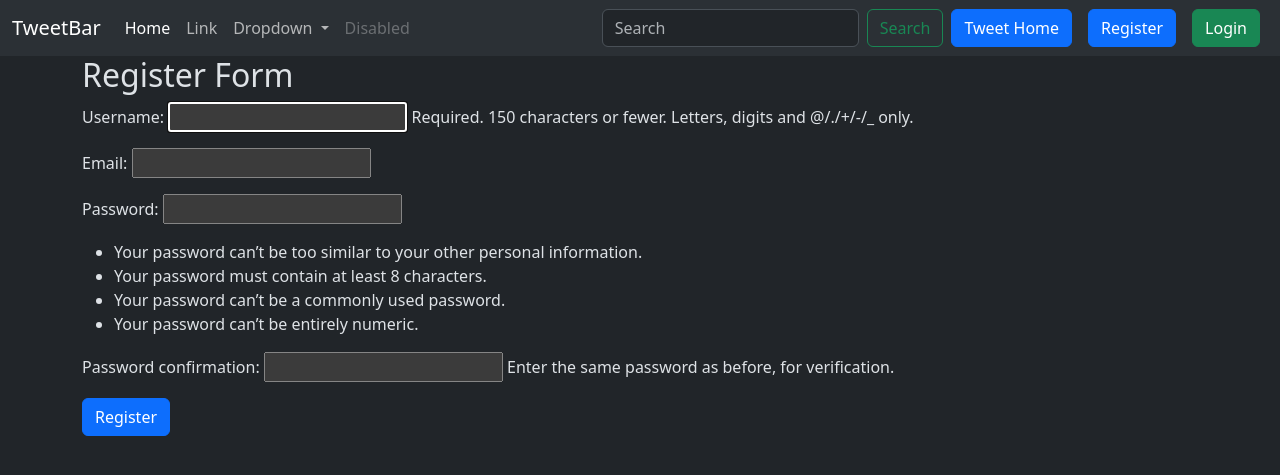
After one commit to Garvs15/Django-Project, a Django app: page /register/ in a window 1280 px wide. The commit adds this page. Shown: the top 475 px of the page. Run offline with Django 5.2, Linux system fonts and the light colour scheme.

Commit message:
Further Files Added

```diff
--- a/djproject/djproject/settings.py
+++ b/djproject/djproject/settings.py
@@ -123,3 +123,7 @@ STATICFILES_DIRS = [
 
 MEDIA_URL = '/media/'
 MEDIA_ROOT = os.path.join(BASE_DIR, 'media')
+
+LOGIN_URL = '/accounts/login'
+LOGIN_REDIRECT_URL = '/tweet/'
+LOGOUT_REDIRECT_URL = '/tweet/'
--- a/djproject/djproject/urls.py
+++ b/djproject/djproject/urls.py
@@ -19,9 +19,12 @@ from django.urls import path, include
 from django.conf import settings
 from django.conf.urls.static import static
 from tweet import views
+from django.contrib.auth.urls import views as auth_views
 
 urlpatterns = [
     path('admin/', admin.site.urls),
     path('tweet/', include('tweet.urls')),
+    path('accounts/', include('django.contrib.auth.urls')),
+    path('register/', views.register, name='register'),
     path('', views.home, name='home')      # homepage defined -> create homepage_view
 ] + static(settings.MEDIA_URL, document_root=settings.MEDIA_ROOT)
--- a/djproject/templates/layout.html
+++ b/djproject/templates/layout.html
@@ -69,6 +69,17 @@
               Search
             </button>
           </form>
+          <a href="{% url 'tweet_list' %}" class="btn btn-primary mx-2">Tweet Home</a>
+          {% comment %} Check if a user is authenticated or not {% endcomment %}
+          {% if user.is_authenticated %}
+          <form method="post" action="{% url 'logout' %}">
+            {% csrf_token %}
+            <button class="btn btn-danger" type="submit">Logout</button>
+          </form>
+          {% else %}
+           <a href="{% url 'register' %}" class="btn btn-primary mx-2">Register</a>
+          <a href="{%url 'login' %}" class="btn btn-success mx-2">Login</a>
+          {% endif %}
         </div>
       </div>
     </nav>
--- a/djproject/templates/tweet_list.html
+++ b/djproject/templates/tweet_list.html
@@ -13,8 +13,10 @@ Tweet List
     <div class="card-body">
       <h5 class="card-title">{{tweet.user.username}}</h5>
       <p class="card-text">{{tweet.text}}</p>
+      {% if tweet.user == user %}
       <a href={% url 'tweet_edit' tweet.id %} class="btn btn-primary">Edit</a>
       <a href={% url 'tweet_delete' tweet.id %} class="btn btn-danger">Delete</a>
+      {% endif %}
     </div>
   </div>
   {% endfor %}
--- a/djproject/tweet/forms.py
+++ b/djproject/tweet/forms.py
@@ -1,7 +1,16 @@
 from django import forms
 from .models import Tweet
+from django.contrib.auth.forms import UserCreationForm
+from django.contrib.auth.models import User
 
 class TweetForm(forms.ModelForm):
     class Meta:
         model = Tweet
         fields = ['text', 'photo']
+
+# Users Registration Form
+class UserRegistrationForm(UserCreationForm):
+    email = forms.EmailField()
+    class Meta:
+        model = User
+        fields = ('username', 'email', 'password1', 'password2')
--- /dev/null
+++ b/djproject/tweet/templates/registration/register.html
@@ -0,0 +1,11 @@
+{% extends 'layout.html' %}
+
+{% block content %}
+<h2>Register Form</h2>
+<form method="post">
+    {% csrf_token %}
+    {{ form.as_p }}
+    <button class="btn btn-primary">Register</button>
+
+</form>
+{% endblock  %}
--- a/djproject/tweet/urls.py
+++ b/djproject/tweet/urls.py
@@ -4,7 +4,8 @@ from . import views
 urlpatterns = [
     path('home/', views.index, name='tweet_index'),
     path('', views.tweet_list, name='tweet_list'),
-    path('create', views.tweet_create, name='tweet_create'),
+    path('create/', views.tweet_create, name='tweet_create'),
     path('<int:tweet_id>/edit/', views.tweet_edit, name='tweet_edit'),
-    path('<int:tweet_id>/delete/', views.tweet_delete, name='tweet_delete')
+    path('<int:tweet_id>/delete/', views.tweet_delete, name='tweet_delete'),
+    path('register/', views.register, name='register')
 ]
--- a/djproject/tweet/views.py
+++ b/djproject/tweet/views.py
@@ -1,7 +1,9 @@
 from django.shortcuts import render
 from .models import Tweet
-from .forms import TweetForm
+from .forms import TweetForm, UserRegistrationForm
 from django.shortcuts import get_object_or_404, redirect
+from django.contrib.auth.decorators import login_required
+from django.contrib.auth import login
 
 # Create your views here.
 
@@ -16,6 +18,8 @@ def tweet_list(request):
     tweets = Tweet.objects.all().order_by('-created_at')
     return render(request, 'tweet_list.html', {'tweets': tweets})
 
+# Portect the route from the another user
+@login_required
 def tweet_create(request):
     if request.method == "POST":
         form = TweetForm(request.POST, request.FILES)
@@ -29,6 +33,7 @@ def tweet_create(request):
     return render(request, 'tweet_form.html', {'form': form})
 
 # Edit form
+@login_required
 def tweet_edit(request, tweet_id):
     tweet = get_object_or_404(Tweet, pk=tweet_id, user = request.user)
     if request.method == 'POST':
@@ -43,9 +48,23 @@ def tweet_edit(request, tweet_id):
     return render(request, 'tweet_form.html', {'form': form})
 
 # Delete thw tweet
+@login_required
 def tweet_delete(request, tweet_id):
     tweet = get_object_or_404(Tweet, pk=tweet_id, user = request.user)
     if request.method == 'POST':
         tweet.delete()
         return redirect('tweet_list')
     return render(request, 'tweet_confirm_delete.html', {'tweet': tweet})
+
+def register(request):
+    if request.method == 'POST':
+      form = UserRegistrationForm(request.POST)
+      if form.is_valid():
+          user = form.save(commit=False)
+          user.set_password(form.cleaned_data['password1'])
+          user.save()
+          login(request, user)
+          return redirect('tweet_list')
+    else:
+        form = UserRegistrationForm()
+    return render(request, 'registration/register.html', {'form': form })
```
Also changed, not shown: djproject/templates/tweet_confirm_delete.html (+17 -0 lines), djproject/templates/tweet_form.html (+55 -21 lines), djproject/tweet/templates/registration/logged_out.html (added, +7 -0 lines), djproject/tweet/templates/registration/login.html (added, +12 -0 lines).
